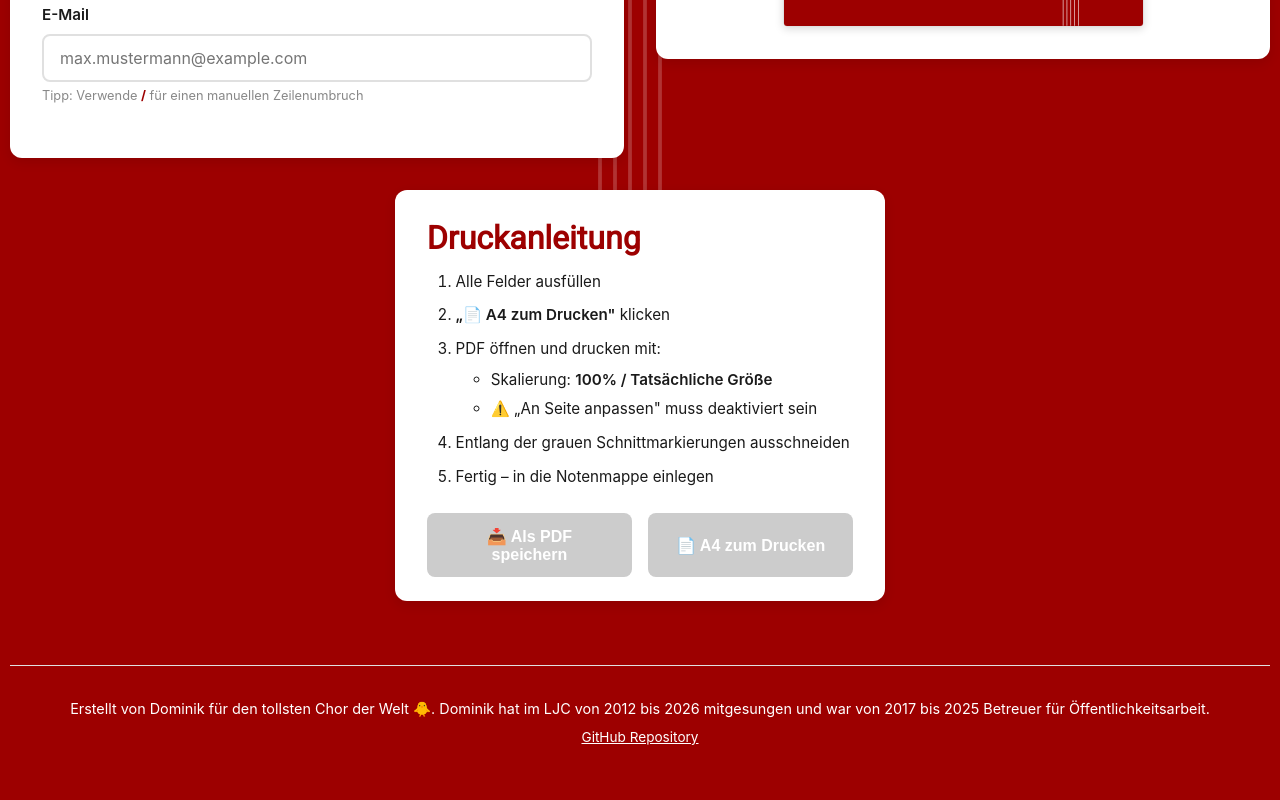
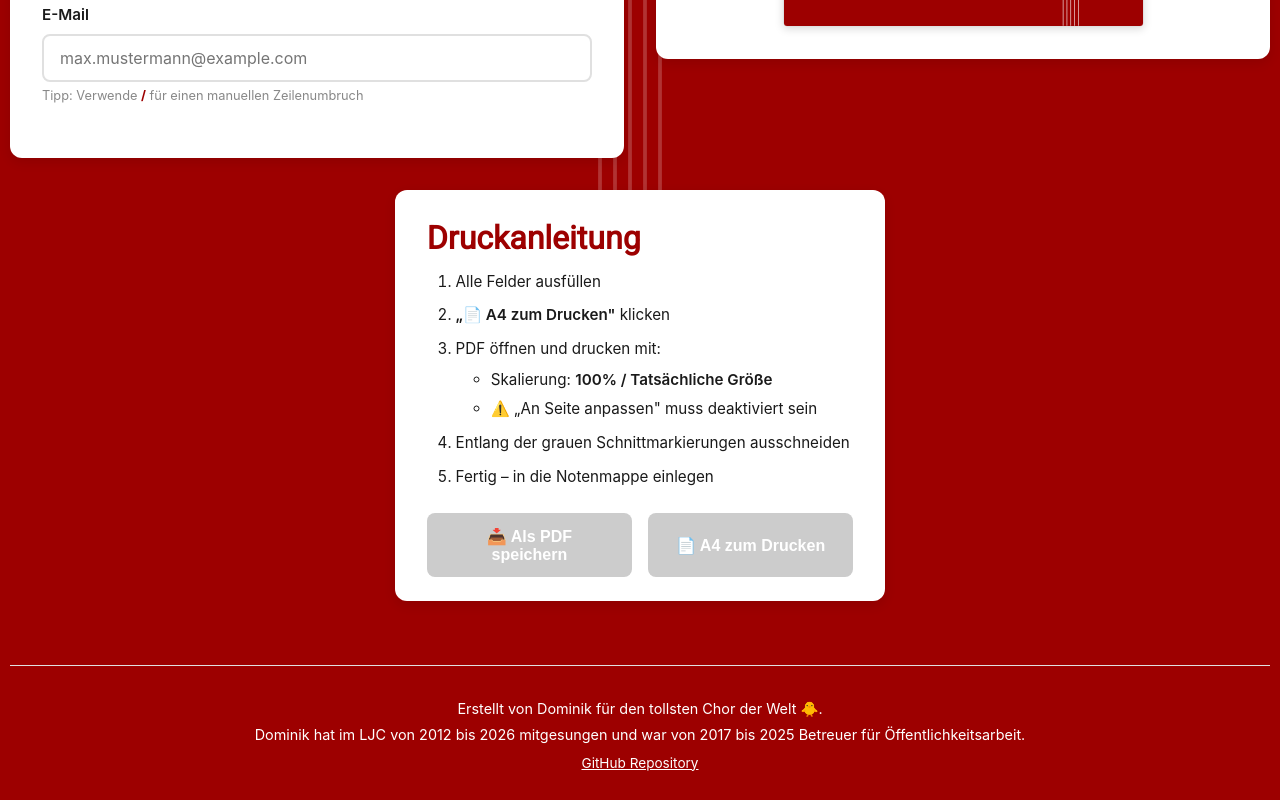
Before and after one commit to domist07/blackfolder, a React (Vite) app: page / in a window 1280 px wide. Shown: the part 358-1158 px from the top of the page. Before the commit the page ends 1132 px from the top, so only its background shows below. Built offline with nearby package versions, Linux system fonts and the light colour scheme.

Commit message:
split footer in 2 paragraphs

```diff
--- a/src/components/NamesschildGenerator.jsx
+++ b/src/components/NamesschildGenerator.jsx
@@ -105,6 +105,8 @@ function NamesschildGenerator() {
       <footer className="site-footer">
         <p className="footer-credit">
           Erstellt von Dominik für den tollsten Chor der Welt 🐥.
+        </p>
+        <p className="footer-credit">
           Dominik hat im LJC von 2012 bis 2026 mitgesungen
           und war von 2017 bis 2025 Betreuer für Öffentlichkeitsarbeit.
         </p>
```
